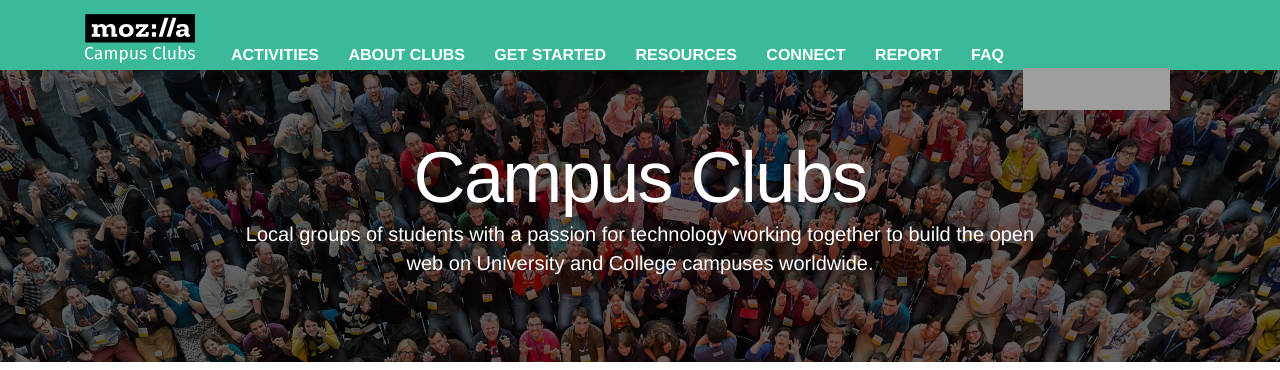
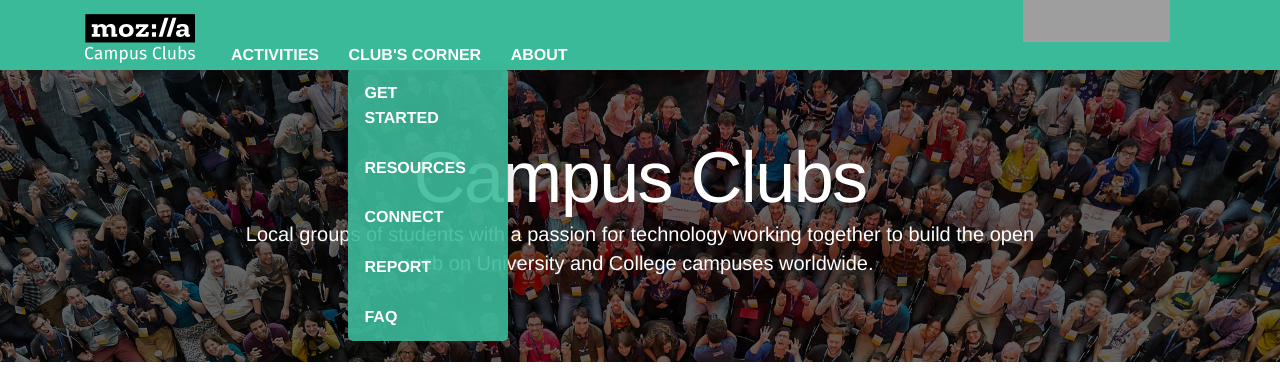
Before and after one commit to mozilla/mozilla-campus-clubs, a Jekyll site: the page built from index.html, in a window 1280 px wide, cut to the strip 0-370 px from the top of the page. Built offline with Jekyll 4.4.1, drawn with Linux system fonts in a browser that asks for light colours; some web fonts are replaced; grey boxes are pictures that could not be loaded.

Commit message:
Rearranged navbar and Added drop-down menu

```diff
--- a/_includes/header.html
+++ b/_includes/header.html
@@ -9,12 +9,19 @@
       </button>
       <div class="collapse navbar-toggleable-md" id="exCollapsingNavbar">
         <a class="nav-link" href="/activities/">Activities</a>
-        <a class="nav-link" href="/about/">About Clubs</a>
-        <a class="nav-link" href="/get-started/">Get Started</a>
-        <a class="nav-link" href="/resources/">Resources</a>
-        <a class="nav-link" href="/connect/">Connect</a>
-        <a class="nav-link" href="/report/#">Report</a>
-        <a class="nav-link" href="/faq/">FAQ</a>
+
+        <div class="dropdown">
+          <a class="nav-link" href="#">Club's Corner</a>
+            <div class="dropdown-content">
+              <a class="nav-link" href="/get-started/">Get Started</a>
+              <a class="nav-link" href="/resources/">Resources</a>
+              <a class="nav-link" href="/connect/">Connect</a>
+              <a class="nav-link" href="/report/#">Report</a>
+              <a class="nav-link" href="/faq/">FAQ</a>
+            </div>
+        </div>
+
+        <a class="nav-link" href="/about/">About</a>
       </div>
 
       <div id="tabzilla" class="hidden-lg-down">
--- a/static/css/app.css
+++ b/static/css/app.css
@@ -147,6 +147,35 @@ nav a:hover {
     float: right;
     margin-top: 20px;
 }
+
+/* Navbar dropdown */
+.dropdown {
+    position: relative;
+    display: inline-block;
+}
+.dropdown-content {
+    background-color: rgba(59, 186, 153, .9);
+	z-index: 1;
+    display: block;
+    min-width: 160px;
+    position: absolute;
+    border-radius: 5px;
+    box-shadow: 0px 8px 16px 0px rgba(0,0,0,0.2);
+}
+.dropdown-content a {
+    color: white;
+    padding: 12px 16px;
+    text-decoration: none;
+    display: block;
+}
+.dropdown-content a:hover {
+    background-color: rgb(59, 186, 153);
+	box-shadow: 0.2px 0.2px 01px  black;
+    border-radius: 5px;
+	text-align:center;
+    display: block;
+}
+/* dropdown code end */
 
 @media all and (min-width: 992px) {
     .navbar-toggleable-md {
```
